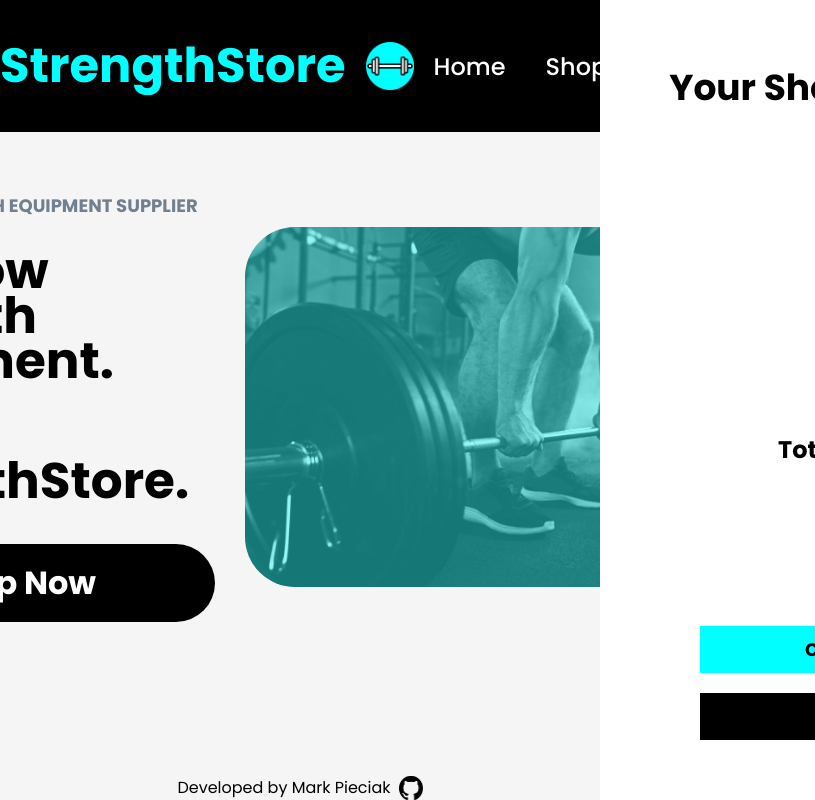
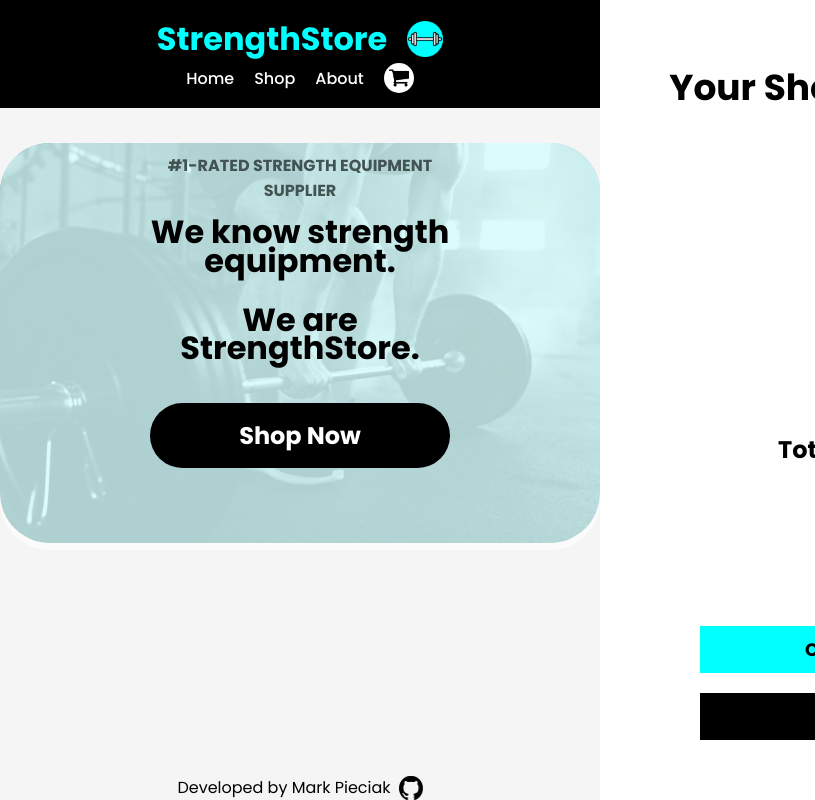
Before and after one commit to mpieciak18/shopping-cart, a React (Create React App) app: page / in a window 600 px wide. Shown: the whole page, 815 px wide, since content can reach past the window. Built offline with nearby package versions, Linux system fonts and the light colour scheme.

Commit message:
update mobile styling

```diff
--- a/src/components/HomePageContents.js
+++ b/src/components/HomePageContents.js
@@ -3,7 +3,7 @@ import HomePicture from "../assets/images/home-photo.png"
 const HomePageContents = () => {
     return (
         <div id='home-contents' class='page-contents'>
-            <div id='home-contents-one'>
+            <div id='home-contents-left'>
                 <div id='home-subheader'>#1-RATED STRENGTH EQUIPMENT SUPPLIER</div>
                 <div id='home-header'>
                     <div id='home-header-line-1'>We know strength equipment.</div>
@@ -11,8 +11,9 @@ const HomePageContents = () => {
                 </div>
                 <div id='home-shop-button'>Shop Now</div>
             </div>
-            <div id='home-contents-two'>
-                <img id='home-picture' src={HomePicture}></img>
+            <div id='home-contents-right'>
+                <img id='home-image'src={HomePicture} />
+                <div id='home-overlay'></div>
             </div>
         </div>
     )
--- a/src/stylesheet.css
+++ b/src/stylesheet.css
@@ -51,47 +51,85 @@ header {
   display: flex;
   flex-direction: row;
   justify-content: center;
+  align-items: center;
 }
-header *, header *:visited, header *:active, header *:hover{
+header *, header *:visited, header *:active, header *:hover {
   color: inherit;
   text-decoration: none;
 }
 #header-container {
   display: flex;
   flex-direction: row;
-  padding: 30px;
-  margin: 0px 120px;
+  margin: 0px auto;
+  align-items: center;
   justify-content: space-between;
-  align-items: center;
   max-width: 1200px;
   width: 100%;
+}
+@media (min-width: 600px) {
+  #header-container {
+    flex-direction: row;
+  }
+}
+@media (max-width: 600px) {
+  #header-container {
+    flex-direction: column;
+  }
+}
+@media (min-width: 1020px) {
+  #header-container {
+    font-size: x-large;
+    padding: 30px;
+  }
+  #title-icon {
+    height: 48px;
+    width: 48px;
+  }
+  #header-cart-container {
+    height: 48px;
+    width: 48px;
+  }
+  #header-cart-icon {
+    height: 24px;
+    width: 24px;
+  }
+}
+@media (max-width: 1020px) {
+  #header-container {
+    font-size: medium;
+    padding: 15px;
+  }
+  #title-icon {
+    height: 36px;
+    width: 36px;
+  }
+  #header-cart-container {
+    height: 30px;
+    width: 30px;
+  }
+  #header-cart-icon {
+    height: 20px;
+    width: 20px;
+  }
 }
 #header-left {
   display: flex;
   flex-direction: row;
   align-items: center;
   color: #00ffff;
-  font-size: x-large;
   font-family: 'Poppins-Bold';
+  gap: 20px
 }
 #title {
   margin: 0;
-}
-#title-icon {
-  height: 48px;
-  width: 48px;
-  margin-left: 20px;
 }
 #header-right {
   display: flex;
   flex-direction: row;
   align-items: center;
   color: white;
-  font-size: x-large;
   font-family: 'Poppins-Medium';
-}
-#header-right > a {
-  margin: 0 20px;
+  gap: 20px;
 }
 #header-right > * {
   transition: all .2s ease-in-out;
@@ -108,15 +146,8 @@ header *, header *:visited, header *:active, header *:hover{
   flex-direction: row;
   background-color: white;
   border-radius: 100%;
-  height: 48px;
-  width: 48px;
-  margin-left: 20px;
   justify-content: center;
   align-items: center;
-}
-#header-cart-icon {
-  height: 24px;
-  width: 24px;
 }
 #header-cart-container:hover {
   cursor: pointer;
@@ -395,20 +426,14 @@ header *, header *:visited, header *:active, header *:hover{
   flex-direction: row;
   justify-content: center;
   font-family: 'Poppins-Bold';
-  margin-top: 30px;
 }
-#home-contents-one, #home-contents-two {
+#home-contents-left {
   display: flex;
   flex-direction: column;
   justify-content: center;
 }
 #home-subheader {
-  font-size: large;
-  color: slategray;
-}
-#home-header {
-  font-size: 50px;
-  margin-top: 30px;
+  color: #435353;
 }
 #home-shop-button {
   font-size: xx-large;
@@ -417,7 +442,6 @@ header *, header *:visited, header *:active, header *:hover{
   text-align: center;
   border-radius: 100px;
   padding: 15px 0px;
-  width: 400px;
   margin-top: 10px;
   transition: all .2s ease-in-out;
 }
@@ -435,10 +459,88 @@ header *, header *:visited, header *:active, header *:hover{
 #home-header-line-2 {
   margin: 30px 0;
 }
-#home-picture {
-  height: 360px;
-  margin-left: 30px;
-  border-radius: 50px;
+@media (min-width: 1020px) {
+  #home-contents {
+    margin-top: 30px;
+  }
+  #home-header {
+    font-size: 50px;
+    margin-top: 30px;
+  }
+  #home-subheader {
+    font-size: large;
+  }
+  #home-shop-button {
+    font-size: xx-large;
+    max-width: 400px;
+    width: auto;
+  }
+  #home-contents-right {
+    margin-left: 30px;
+  }
+  #home-image {
+    height: 360px;
+    border-radius: 50px;
+  }
+}
+@media (max-width: 1020px) {
+  #home-contents {
+    margin-top: 5px;
+  }
+  #home-contents-left {
+    align-items: center;
+    text-align: center;
+    margin-top: 20px;
+  }
+  #home-header {
+    font-size: 50px;
+    margin-top: 15px;
+  }
+  #home-subheader {
+    font-size: large;
+  }
+  #home-header {
+    font-size: 50px;
+  }
+  #home-shop-button {
+    font-size: xx-large;
+    width: 400px;
+  }
+  #home-contents-right {
+    width: 100%;
+    z-index: -1;
+    position: absolute;
+  }
+  #home-image {
+    width: 100%;
+    height: auto;
+    border-radius: 50px;
+  }
+  #home-overlay {
+    position: absolute;
+    top: 0px;
+    height: 100%;
+    width: 100%;
+    border-radius: 50px;
+    opacity: 66%;
+    background-color: white;
+    z-index: 1;
+  }
+}
+@media (max-width: 600px) {
+  #home-contents-left {
+    margin-top: 10px;
+  }
+  #home-subheader {
+    font-size: medium;
+  }
+  #home-header {
+    font-size: xx-large;
+  }
+  #home-shop-button {
+    font-size: x-large;
+    width: 300px;
+  }
 }
 
 /* Shop */
```
